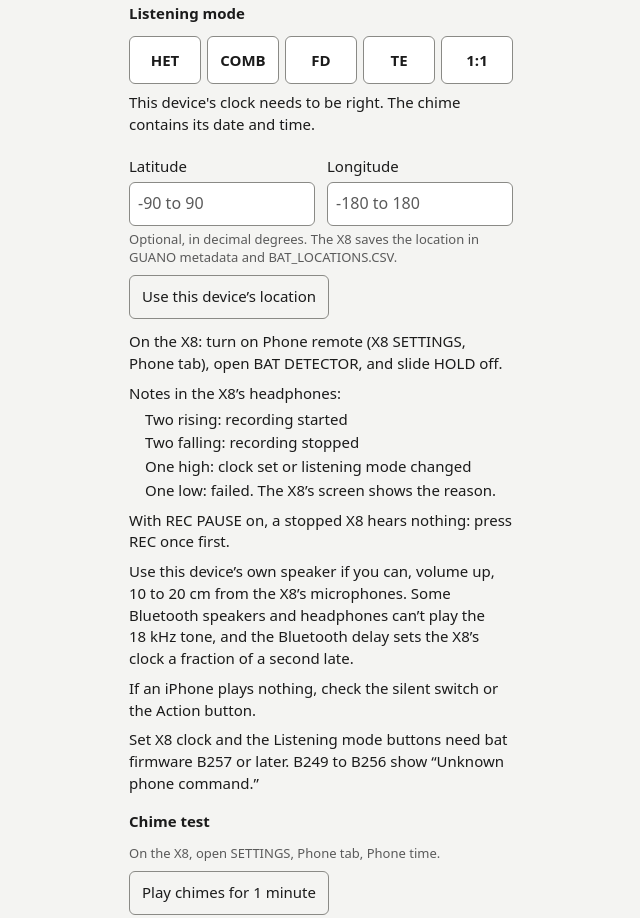
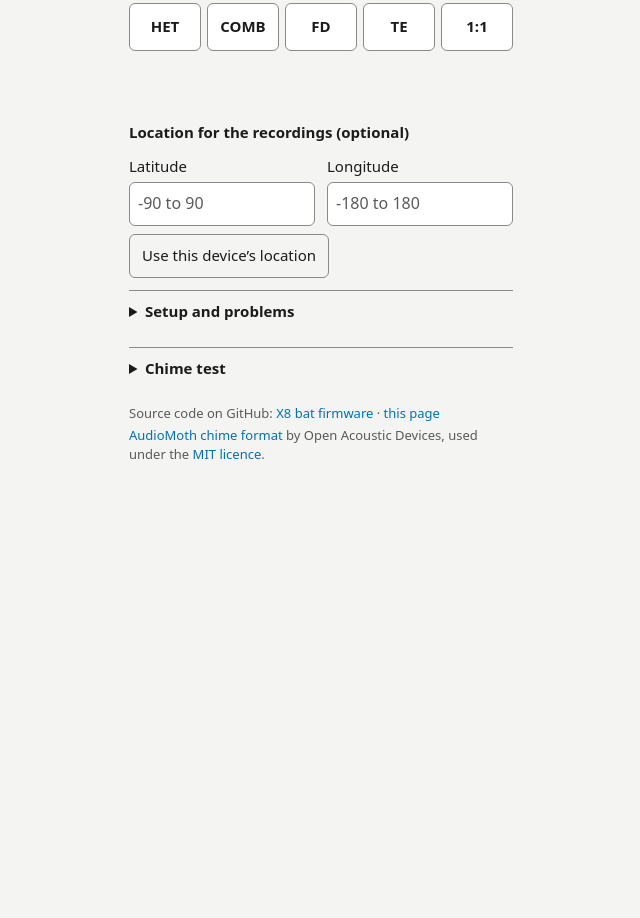
Before and after one commit to pengowray/batchi-chime, a plain HTML site: page index.html in a window 1280 px wide. Shown: the part 369-1287 px from the top of the page, without its empty margins (319-959 px from the left). After the commit the page ends 853 px from the top, so only its background shows below. Drawn offline with Linux system fonts and the light colour scheme.

Commit message:
Tascam X8 tab: less text; setup help and the chime test are closed until opened

```diff
--- a/index.html
+++ b/index.html
@@ -5,7 +5,7 @@
 <meta name="viewport" content="width=device-width, initial-scale=1">
 <meta name="color-scheme" content="light dark">
 <title>Bat Recorder Setup</title>
-<link rel="stylesheet" href="setup.css?v=5">
+<link rel="stylesheet" href="setup.css?v=6">
 </head>
 <body>
 <main>
@@ -24,7 +24,6 @@
   </div>
 
   <section id="panel-x8" role="tabpanel" aria-labelledby="tab-x8" hidden>
-    <h2>Tascam X8 Oversample Bat Recorder</h2>
     <button class="send" id="x8-clock" type="button"></button>
     <div class="remote-buttons">
       <button class="command" id="x8-start" type="button"></button>
@@ -40,6 +39,7 @@
     </div>
     <p class="status" id="x8-remote-status" role="status"></p>
 
+    <h3>Location for the recordings (optional)</h3>
     <div class="fields">
       <label>Latitude
         <input id="x8-lat" type="text" inputmode="text" autocomplete="off" placeholder="-90 to 90">
@@ -48,32 +48,30 @@
         <input id="x8-lon" type="text" inputmode="text" autocomplete="off" placeholder="-180 to 180">
       </label>
     </div>
-    <p class="hint">Optional, in decimal degrees. The X8 saves the location in GUANO metadata and BAT_LOCATIONS.CSV.</p>
     <div class="location-buttons">
       <button class="plain" id="x8-locate" type="button">Use this device&rsquo;s location</button>
       <button class="plain" id="x8-clear" type="button" hidden>Clear location</button>
     </div>
 
-    <ul class="help">
-      <li>On the X8: turn on Phone remote (X8 SETTINGS, Phone tab), open BAT DETECTOR, and slide HOLD off.</li>
-      <li>Notes in the X8&rsquo;s headphones:
-        <ul>
-          <li>Two rising: recording started</li>
-          <li>Two falling: recording stopped</li>
-          <li>One high: clock set or listening mode changed</li>
-          <li>One low: failed. The X8&rsquo;s screen shows the reason.</li>
-        </ul>
-      </li>
-      <li>With REC PAUSE on, a stopped X8 hears nothing: press REC once first.</li>
-      <li>Use this device&rsquo;s own speaker if you can, volume up, 10 to 20&nbsp;cm from the X8&rsquo;s microphones. Some Bluetooth speakers and headphones can&rsquo;t play the 18&nbsp;kHz tone, and the Bluetooth delay sets the X8&rsquo;s clock a fraction of a second late.</li>
-      <li>If an iPhone plays nothing, check the silent switch or the Action button.</li>
-      <li>Set X8 clock and the Listening mode buttons need bat firmware B257 or later. B249 to B256 show &ldquo;Unknown phone command.&rdquo;</li>
-    </ul>
+    <details>
+      <summary>Setup and problems</summary>
+      <ul class="help">
+        <li>On the X8: open SETTINGS, Phone tab, and turn on Phone remote. Open BAT DETECTOR. Slide HOLD off.</li>
+        <li>Hold this device 10 to 20&nbsp;cm from the X8&rsquo;s microphones, with the volume up.</li>
+        <li>One low note from the X8: the command failed. The X8&rsquo;s screen shows the reason.</li>
+        <li>REC PAUSE is on and the X8 is stopped: press REC once first.</li>
+        <li>Bluetooth speakers: some can&rsquo;t play the 18&nbsp;kHz tone, and all set the X8&rsquo;s clock a fraction of a second late.</li>
+        <li>iPhone plays nothing: check the silent switch or the Action button.</li>
+        <li>Firmware: Set X8 clock and Listening mode need bat firmware B257 or later.</li>
+      </ul>
+    </details>
 
-    <h3>Chime test</h3>
-    <p class="hint">On the X8, open SETTINGS, Phone tab, Phone time.</p>
-    <button class="plain run" id="x8-send" type="button"></button>
-    <p class="status" id="x8-status" role="status"></p>
+    <details>
+      <summary>Chime test</summary>
+      <p class="hint">On the X8, open SETTINGS, Phone tab, Phone time.</p>
+      <button class="plain run" id="x8-send" type="button"></button>
+      <p class="status" id="x8-status" role="status"></p>
+    </details>
     <footer>
       <p>Source code on GitHub: <a href="https://github.com/pengowray/oversample-tascam-firmware">X8 bat firmware</a> &middot; <a href="https://github.com/pengowray/batchi-chime">this page</a></p>
       <p><a href="https://github.com/OpenAcousticDevices/AudioMoth-Chime">AudioMoth chime format</a> by Open Acoustic Devices, used under the <a href="LICENSE-audiomoth.txt">MIT licence</a>.</p>
@@ -195,6 +193,6 @@
 <script src="audiomothchime.js?v=4"></script>
 <script src="audiomothchime_connector.js?v=4"></script>
 <script src="pippyg_chirp.js?v=4"></script>
-<script src="setup.js?v=5"></script>
+<script src="setup.js?v=6"></script>
 </body>
 </html>
--- a/setup.css
+++ b/setup.css
@@ -115,6 +115,8 @@ input::placeholder { color: var(--muted); opacity: 1; }
 
 /* Clear location shows only when a field has text, beside the button that fills them. */
 .location-buttons { display: flex; flex-wrap: wrap; column-gap: 8px; }
+/* With no hint line between them, the buttons need their own gap below the fields. */
+.fields + .location-buttons { margin-top: 12px; }
 
 /* The send button stays in view while the person scrolls through the fields. The
    band of page colour keeps the scrolled text clear of the button. */
@@ -164,6 +166,13 @@ h3 { margin: 0 0 12px; font-size: 15px; font-weight: 600; }
 .mode-buttons { display: grid; grid-template-columns: repeat(5, 1fr); gap: 6px; }
 .mode-buttons + .status { margin-top: 8px; }
 
+/* Setup help and the chime test are needed once or rarely, so they are closed until asked for.
+   The summary is as tall as the other controls, for a thumb. */
+details { margin: 0 0 12px; border-top: 1px solid var(--line); }
+summary { min-height: 44px; padding: 10px 0; font-weight: 600; cursor: pointer; }
+summary:focus-visible { outline: 3px solid var(--focus); outline-offset: 2px; }
+details .plain { margin-top: 0; }
+
 .note { margin: 0 0 16px; }
 /* What the reader would not assume: the recorder can't use the sound yet, or nobody has tested it. */
 .note.exception { font-weight: 600; }
--- a/setup.js
+++ b/setup.js
@@ -26,7 +26,6 @@
         notesRising: 'two rising notes',
         notesFalling: 'two falling notes',
         noteHigh: 'one high note',
-        x8Idle: "This device's clock needs to be right. The chime contains its date and time.",
         chirp: 'Play settings chirp',
         chirpAgain: 'Play settings chirp again',
         chirpIdle: "This device's clock needs to be right. The chirp contains its local time and the settings above.",
@@ -469,8 +468,7 @@
             name: name,
             notes: notes,
             sendLabel: () => label,
-            /* The command buttons' shared status line starts with the caveat for Set X8 clock. */
-            idleText: () => TEXT.x8Idle,
+            idleText: () => '',
             send: function () { sendRemote(panel, command, argument); }
         };
         return panel;
```
